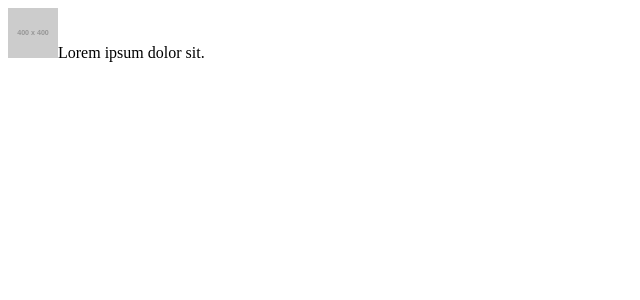
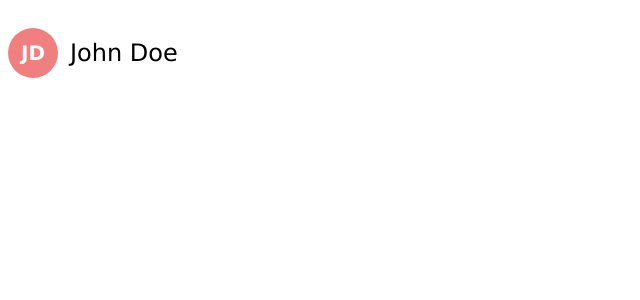
Before and after one commit to ReactClass-Feb-09-2023/react-project, a React (Vite) app: page / in a window 1280 px wide. Shown: the top 300 px of the page, without its empty margins (0-640 px from the left). Built offline with nearby package versions, Linux system fonts and the light colour scheme.

Commit message:
create react components

```diff
--- a/src/App.jsx
+++ b/src/App.jsx
@@ -1,9 +1,11 @@
 import Avatar from './components/Avatar'
 import React from 'react'
 function App() {
-  return <Avatar />
+  return (
+    <Avatar name="John Doe" image={undefined} fontStyles={{ color: 'red' }} />
+  )
 }
-
+//https://placehold.co/400
 export default App
 // JSX Rules
 // it must have one single root element per component
--- a/src/components/Avatar.jsx
+++ /dev/null
@@ -1,12 +0,0 @@
-import React from 'react'
-
-function Avatar() {
-  return (
-    <>
-      <img width="50" height="50" src="https://placehold.co/400" />
-      <span>Lorem ipsum dolor sit.</span>
-    </>
-  )
-}
-
-export default Avatar
--- /dev/null
+++ b/src/components/Avatar/avatar.styles.css
@@ -0,0 +1,15 @@
+.avatar__image {
+  width: 50px;
+  height: 50px;
+  border-radius: 50%;
+}
+
+.avatar__container {
+  display: flex;
+  align-items: center;
+  gap: 0.75rem;
+}
+
+.avatar__name {
+  font-size: 1.5rem;
+}
--- /dev/null
+++ b/src/components/Avatar/index.jsx
@@ -0,0 +1,31 @@
+import './avatar.styles.css'
+
+import Initials from '../Initials'
+import React from 'react' // not mandatory
+
+const spanStyles = {
+  fontSize: '1.25rem'
+}
+
+function Avatar({ name, image, fontStyles }) {
+  const hasImage = !!image
+  return (
+    <div className="avatar__container">
+      {hasImage ? (
+        <img className="avatar__image" src={image} alt={'profile image'} />
+      ) : (
+        <Initials userName={name} />
+      )}
+      <span className="avatar__name">{name}</span>
+    </div>
+  )
+}
+
+Avatar.defaultProps = {
+  // image: 'https://placehold.co/400',
+  fontStyles: { color: 'blue' }
+}
+export default Avatar
+
+// props -> properties
+// conditional rendering
--- /dev/null
+++ b/src/components/Initials/index.jsx
@@ -0,0 +1,18 @@
+import './initials.styles.css'
+
+import React from 'react'
+
+function Initials({ userName }) {
+  const firstNameInitial = userName.split(' ')[0][0]
+  const secondNameInitial = userName.split(' ')[1][0]
+  return (
+    <div className="initials__container">
+      <p className="initials__initials">
+        {firstNameInitial}
+        {secondNameInitial}
+      </p>
+    </div>
+  )
+}
+
+export default Initials
--- /dev/null
+++ b/src/components/Initials/initials.styles.css
@@ -0,0 +1,16 @@
+.initials__container,
+.initials__initials {
+  display: flex;
+  justify-content: center;
+  align-items: center;
+}
+
+.initials__initials {
+  background-color: lightcoral;
+  width: 50px;
+  height: 50px;
+  border-radius: 50%;
+  font-size: 1.25rem;
+  color: white;
+  font-weight: 700;
+}
--- a/src/index.css
+++ b/src/index.css
@@ -0,0 +1,3 @@
+:root {
+  font-family: Verdana, Geneva, Tahoma, sans-serif;
+}
```
